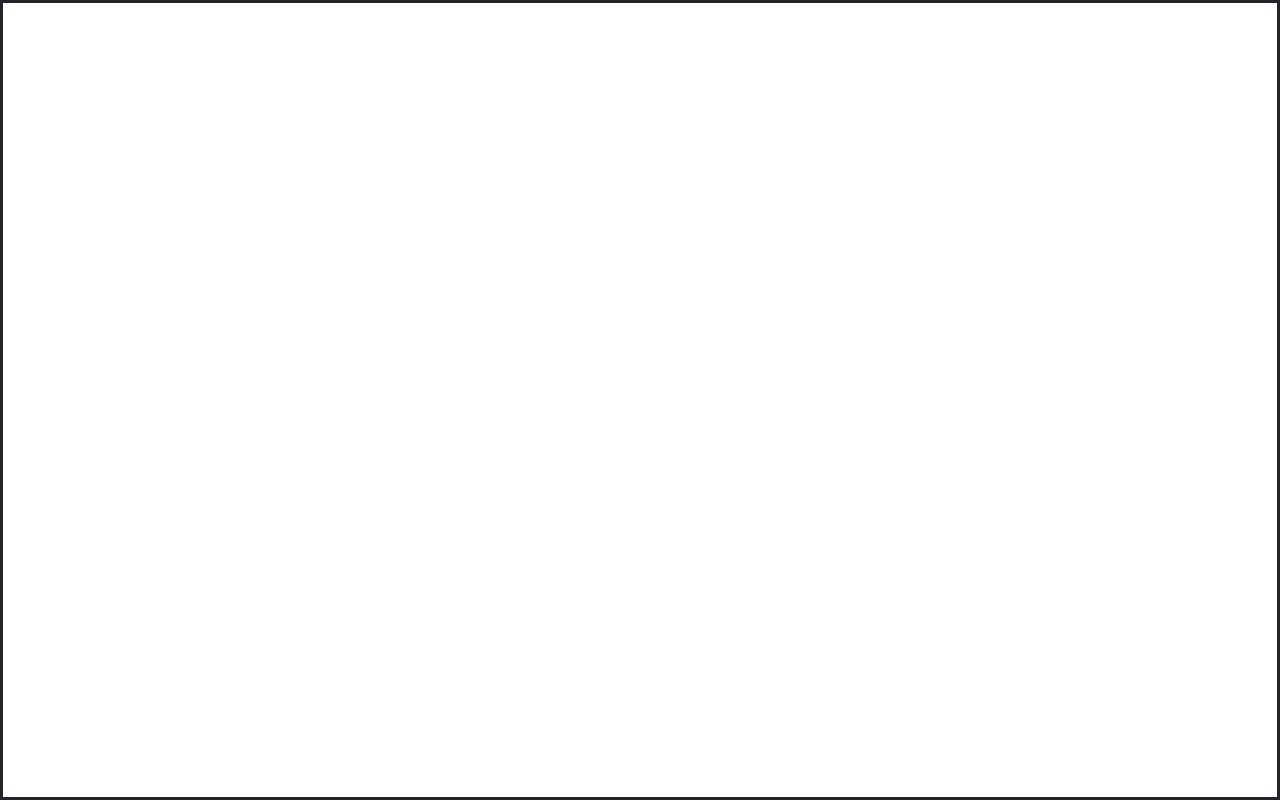
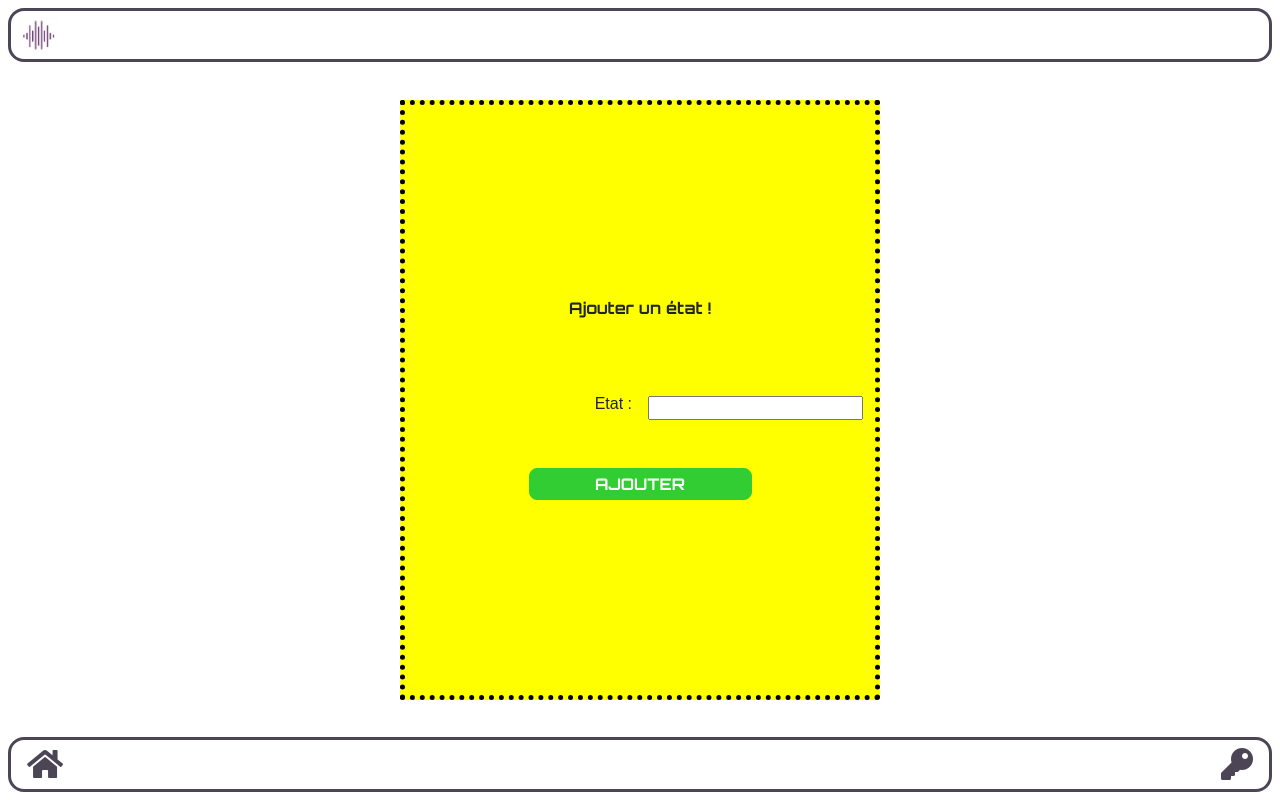
Before and after one commit to JulienHltz/Orgaapp-Front, a React (Create React App) app: page /nouvel-etat in a window 1280 px wide. Before the commit this address had no page. Built offline with nearby package versions, Linux system fonts and the light colour scheme.

Commit message:
get user et navigation onsubmit newUser

```diff
--- a/src/App.jsx
+++ b/src/App.jsx
@@ -29,6 +29,14 @@ const App = () => {
           path='/nouveau-matos'
           element={<Layout component='newequipment' />}
         ></Route>
+        <Route
+          path='/nouvel-etat'
+          element={<Layout component='newhealth' />}
+        ></Route>
+        <Route
+          path='/nouvelle-category'
+          element={<Layout component='newcategory' />}
+        ></Route>
       </Routes>
     </BrowserRouter>
   )
--- a/src/assets/scss/utils/_mixins.scss
+++ b/src/assets/scss/utils/_mixins.scss
@@ -25,12 +25,14 @@
 @mixin container {
     display: flex;
     flex-direction: column;
+    justify-content: center;
     align-items: center;
     gap: 1rem;
 }
 
 // Card
 @mixin card {
+    width: 15rem;
     border: 2px solid $defaultgrey;
     border-radius: 0.5rem;
     padding: 2rem;
--- /dev/null
+++ b/src/components/NewCategory.jsx
@@ -0,0 +1,70 @@
+import './_newUser.scss'
+import axios from 'axios'
+import { useForm } from 'react-hook-form'
+import { yupResolver } from '@hookform/resolvers/yup'
+import * as yup from 'yup'
+
+const schema = yup.object().shape({
+  name: yup
+    .string()
+    .required('Ce champ est requis !')
+    .min(3, 'Minimum 3 caracteres !')
+    .max(15)
+})
+
+const NewCategory = () => {
+  const token = localStorage.getItem('token')
+
+  const {
+    register,
+    handleSubmit,
+    formState,
+    formState: { errors }
+  } = useForm({
+    mode: 'onTouched',
+    resolver: yupResolver(schema)
+  })
+
+  const { isSubmitting } = formState
+
+  const onSubmit = data => {
+    // data.health = '/api/healths/1'
+    // data.status = 'wtf'
+    // data.createdAt = '2022-07-12T15:18:40.868Z'
+    // data.updatedAt = '2022-07-12T15:18:40.868Z'
+    // data.categorie = '/api/categories/1'
+
+    console.log(data)
+    axios
+      .post('http://localhost:5050/api/healths', data, {
+        headers: {
+          Authorization: `Bearer ${token}`
+        }
+      })
+      .then(response => {
+        console.log(response)
+      })
+      .catch(e => {
+        console.log(e.code)
+      })
+  }
+
+  return (
+    <>
+      <div className='container'>
+        <h2>Ajouter une nouvelle catégorie !</h2>
+        <form action='' onSubmit={handleSubmit(onSubmit)}>
+          <label htmlFor='name'>Catégorie :</label>
+          <input type='text' id='name' name='name' {...register('name')} />
+          {errors.name && <span>{errors.name.message}</span>}
+
+          <button type='submit' disabled={isSubmitting}>
+            Ajouter
+          </button>
+        </form>
+      </div>
+    </>
+  )
+}
+
+export default NewCategory
--- /dev/null
+++ b/src/components/NewHealth.jsx
@@ -0,0 +1,70 @@
+import './_newUser.scss'
+import axios from 'axios'
+import { useForm } from 'react-hook-form'
+import { yupResolver } from '@hookform/resolvers/yup'
+import * as yup from 'yup'
+
+const schema = yup.object().shape({
+  name: yup
+    .string()
+    .required('Ce champ est requis !')
+    .min(3, 'Minimum 3 caracteres !')
+    .max(15)
+})
+
+const NewHealth = () => {
+  const token = localStorage.getItem('token')
+
+  const {
+    register,
+    handleSubmit,
+    formState,
+    formState: { errors }
+  } = useForm({
+    mode: 'onTouched',
+    resolver: yupResolver(schema)
+  })
+
+  const { isSubmitting } = formState
+
+  const onSubmit = data => {
+    // data.health = '/api/healths/1'
+    // data.status = 'wtf'
+    // data.createdAt = '2022-07-12T15:18:40.868Z'
+    // data.updatedAt = '2022-07-12T15:18:40.868Z'
+    // data.categorie = '/api/categories/1'
+
+    console.log(data)
+    axios
+      .post('http://localhost:5050/api/healths', data, {
+        headers: {
+          Authorization: `Bearer ${token}`
+        }
+      })
+      .then(response => {
+        console.log(response)
+      })
+      .catch(e => {
+        console.log(e.code)
+      })
+  }
+
+  return (
+    <>
+      <div className='container'>
+        <h2>Ajouter un état !</h2>
+        <form action='' onSubmit={handleSubmit(onSubmit)}>
+          <label htmlFor='name'>Etat :</label>
+          <input type='text' id='name' name='name' {...register('name')} />
+          {errors.name && <span>{errors.name.message}</span>}
+
+          <button type='submit' disabled={isSubmitting}>
+            Ajouter
+          </button>
+        </form>
+      </div>
+    </>
+  )
+}
+
+export default NewHealth
--- a/src/components/NewUser.jsx
+++ b/src/components/NewUser.jsx
@@ -1,11 +1,9 @@
+import { useNavigate } from 'react-router-dom'
 import './_newUser.scss'
 import axios from 'axios'
 import { useForm } from 'react-hook-form'
 import { yupResolver } from '@hookform/resolvers/yup'
 import * as yup from 'yup'
-// import bcrypt from 'bcryptjs'
-
-// const salt = bcrypt.genSaltSync(10)
 
 const schema = yup.object().shape({
   username: yup
@@ -33,7 +31,7 @@ const schema = yup.object().shape({
     .email('Entrez un format de mail valid !')
     .required("L'ajout d'un mail est obligatoire !"),
 
-  password: yup
+  plainPassword: yup
     .string()
     .required('Vous devez entrer un mot de passe !')
     .min(5, 'Minimum 5 caractères !')
@@ -41,6 +39,8 @@ const schema = yup.object().shape({
 
 const NewUser = () => {
   const token = localStorage.getItem('token')
+
+  const navigate = useNavigate()
 
   const {
     register,
@@ -58,8 +58,6 @@ const NewUser = () => {
     data.roles = [data.roles]
     console.log(data)
 
-    // const hashedPassword = bcrypt.hashSync(password, '')
-
     axios
       .post('http://localhost:5050/api/users', data, {
         headers: {
@@ -68,19 +66,11 @@ const NewUser = () => {
       })
       .then(response => {
         console.log(response)
+        navigate('/utilisateurs')
       })
       .catch(e => {
         console.log(e.code)
       })
-
-    // headers: {
-    //   Accept : 'application/json',
-    //   'Content Type': 'application/json',
-    // },
-    // body: JSON.stringify({
-    //   email: email,
-    //   password: hashedPassword,
-    // })
   }
 
   return (
@@ -111,9 +101,13 @@ const NewUser = () => {
           <input type='mail' id='email' {...register('email')} />
           {errors.email && <span>{errors.email.message}</span>}
 
-          <label htmlFor='password'>Mot de passe :</label>
-          <input type='password' id='password' {...register('password')} />
-          {errors.password && <span>{errors.password.message}</span>}
+          <label htmlFor='plainpassword'>Mot de passe :</label>
+          <input
+            type='password'
+            id='plainPassword'
+            {...register('plainPassword')}
+          />
+          {errors.plainPassword && <span>{errors.plainPassword.message}</span>}
 
           <button type='submit' disabled={isSubmitting}>
             Ajouter
--- /dev/null
+++ b/src/components/UserCard.jsx
@@ -0,0 +1,17 @@
+const UserCard = ({ user }) => {
+  return (
+    <div className='card'>
+      <h4>{user.username}</h4>
+      <ul className='mod-sup'>
+        <li className='mod'>
+          <i className='fas fa-edit'></i>
+        </li>
+        <li className='sup'>
+          <i className='fas fa-trash-alt'></i>
+        </li>
+      </ul>
+    </div>
+  )
+}
+
+export default UserCard
--- a/src/layouts/Main.jsx
+++ b/src/layouts/Main.jsx
@@ -4,6 +4,8 @@ import User from '../pages/User'
 import NewUser from '../components/NewUser'
 import Equipement from '../pages/Equipement'
 import NewEquipment from '../components/NewEquipment'
+import NewHealth from '../components/NewHealth'
+import NewCategory from '../components/NewCategory'
 
 const Main = ({ component }) => {
   return (
@@ -14,6 +16,8 @@ const Main = ({ component }) => {
       {component === 'newuser' && <NewUser />}
       {component === 'equipement' && <Equipement />}
       {component === 'newequipment' && <NewEquipment />}
+      {component === 'newhealth' && <NewHealth />}
+      {component === 'newcategory' && <NewCategory />}
     </main>
   )
 }
--- a/src/layouts/_main.scss
+++ b/src/layouts/_main.scss
@@ -1,16 +1,16 @@
 @import "../assets/scss/utils/variables";
-
-body{
+body {
     display: flex;
     height: 100vh;
     align-items: center;
     justify-content: center;
-    border: solid;
-
-    main{
+    main {
         display: flex;
+        overflow-y: scroll;
         align-items: center;
-        // height: calc(100vh - 10rem );
-        // border: solid;
+        max-height: 75vh;
+        min-height: 75vh;
+        border: dotted 5px black;
+        background-color: yellow;
     }
 }
--- a/src/pages/Equipement.jsx
+++ b/src/pages/Equipement.jsx
@@ -4,6 +4,13 @@ const Equipement = () => {
   return (
     <>
       <div className='container'>
+        <NavLink to='/nouvelle-category'>
+          <p>Ajouter une catégorie de matériel</p>
+        </NavLink>
+        <NavLink to='/nouvel-etat'>
+          <p>Ajouter un état</p>
+        </NavLink>
+
         <div className='card'>
           <h4>Nom Matos</h4>
           <div className='etat'></div>
--- a/src/pages/User.jsx
+++ b/src/pages/User.jsx
@@ -2,37 +2,42 @@ import { NavLink } from 'react-router-dom'
 
 import './_user.scss'
 
+import UserCard from '../components/UserCard'
+import { useEffect } from 'react'
+import axios from 'axios'
+import { useState } from 'react'
+
 const User = () => {
+  const token = localStorage.getItem('token')
+
+  const [userList, setUserList] = useState([])
+
+  useEffect(() => {
+    axios
+      .get(`http://localhost:5050/api/users`, {
+        headers: {
+          Authorization: `Bearer ${token}`
+        }
+      })
+      .then(res => {
+        // console.log(res.data['hydra:member'])
+        // setUserList((userList)=>[...userList, res.data['hydra:member']])
+        setUserList(res.data['hydra:member'])
+      })
+      .catch(error => {
+        console.log(error)
+      })
+  }, [])
   return (
-    <>
-      <div className='container'>
-        <div className='card'>
-          <h4>Nom User</h4>
-          <ul className='mod-sup'>
-            <li className='mod'>
-              <i className='fas fa-edit'></i>
-            </li>
-            <li className='sup'>
-              <i className='fas fa-trash-alt'></i>
-            </li>
-          </ul>
-        </div>
-        <div className='card'>
-          <h4>Nom User</h4>
-          <ul className='mod-sup'>
-            <li className='mod'>
-              <i className='fas fa-edit'></i>
-            </li>
-            <li className='sup'>
-              <i className='fas fa-trash-alt'></i>
-            </li>
-          </ul>
-        </div>
-        <NavLink to='/nouvel-utilisateur'>
-          <i className='fas fa-plus-circle fa-3x add'></i>
-        </NavLink>
-      </div>
-    </>
+    <div className='container'>
+      {userList.map((user, index) => (
+        <UserCard key={index} user={user} />
+      ))}
+
+      <NavLink to='/nouvel-utilisateur'>
+        <i className='fas fa-plus-circle fa-3x add'></i>
+      </NavLink>
+    </div>
   )
 }
 
```
